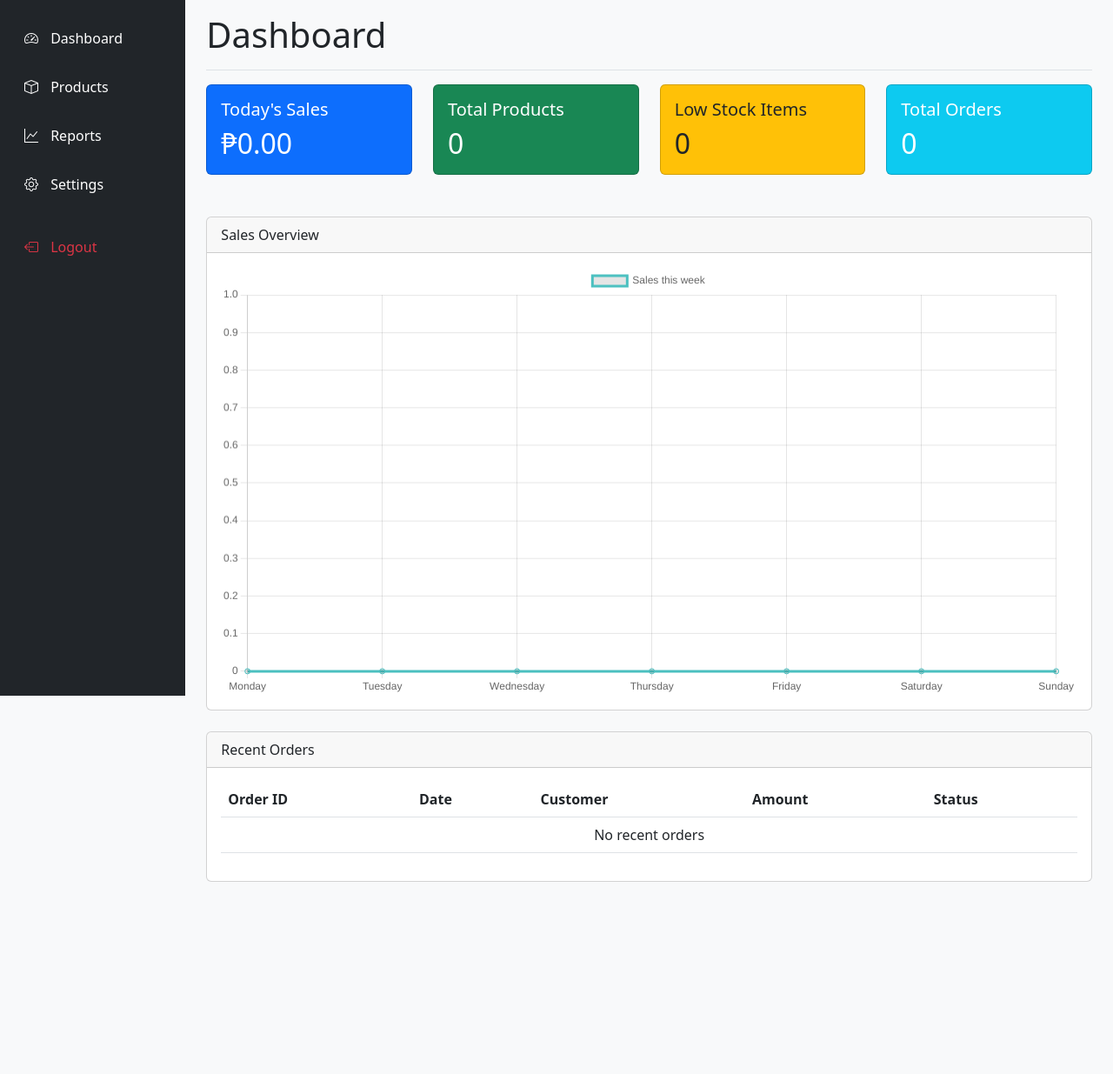
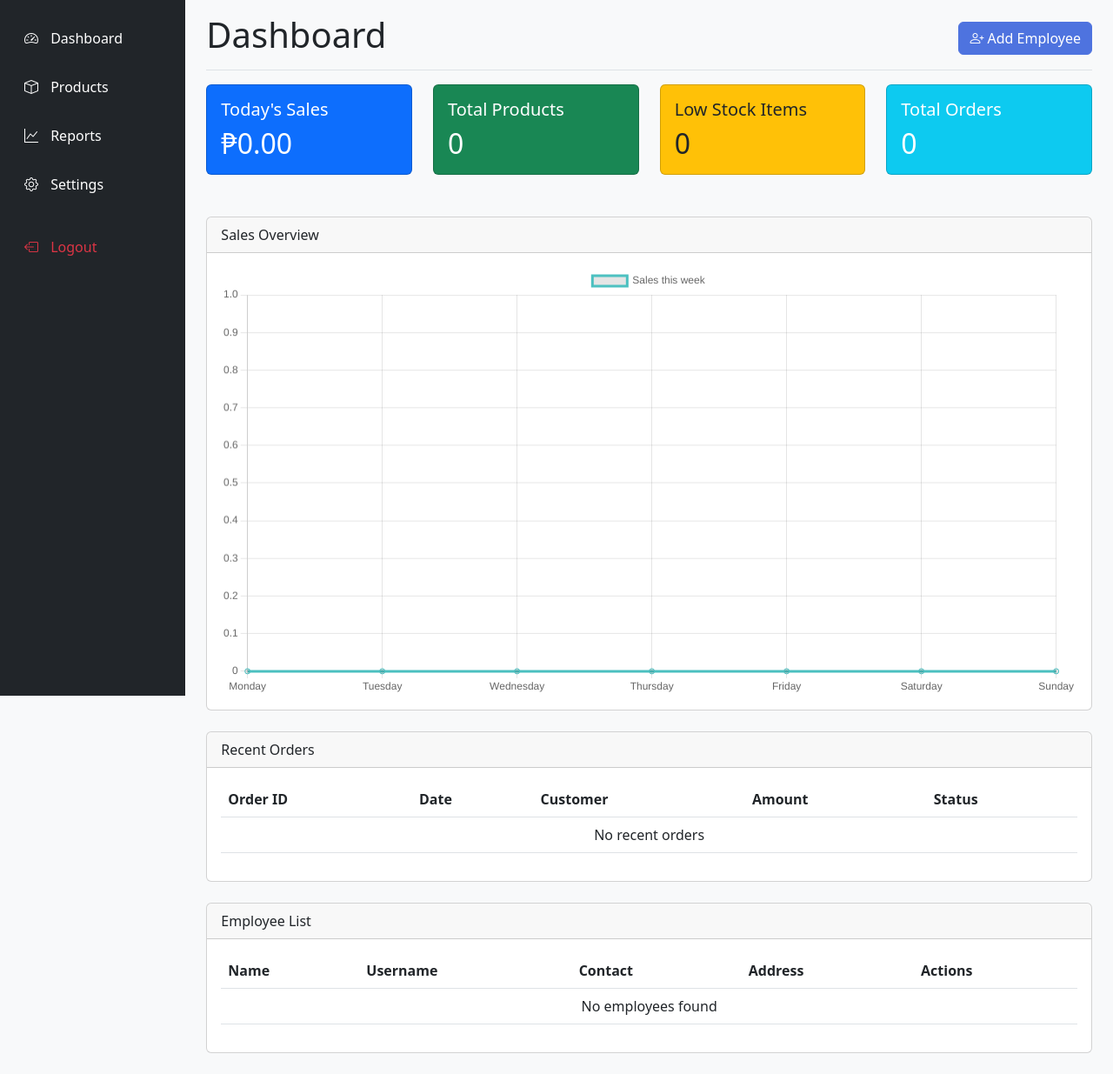
Before and after one commit to RhodCoding/POS-Namin, a PHP site: page /admin/dashboard.php in a window 1280 px wide. Shown: the whole page at 87% size. Before the commit the page ends 1014 px from the top, so only its background shows below. Run offline with PHP 8.4, Linux system fonts and the light colour scheme; the visitor is signed in with stand-in values (Sample User, id 1); some libraries are stand-ins or nearby versions.

Commit message:
Employee Registration Added

```diff
--- a/admin/dashboard.php
+++ b/admin/dashboard.php
@@ -25,6 +25,11 @@ if (!isset($_SESSION['user_id']) || $_SESSION['role'] !== 'admin') {
             <main class="col-md-10 ms-sm-auto px-md-4">
                 <div class="d-flex justify-content-between flex-wrap flex-md-nowrap align-items-center pt-3 pb-2 mb-3 border-bottom">
                     <h1>Dashboard</h1>
+                    <div class="btn-toolbar mb-2 mb-md-0">
+                        <button type="button" class="btn btn-primary" data-bs-toggle="modal" data-bs-target="#employeeModal">
+                            <i class="bi bi-person-plus"></i> Add Employee
+                        </button>
+                    </div>
                 </div>
 
                 <!-- Dashboard Content -->
@@ -107,7 +112,83 @@ if (!isset($_SESSION['user_id']) || $_SESSION['role'] !== 'admin') {
                         </div>
                     </div>
                 </div>
+
+                <!-- Employee List -->
+<div class="row mt-4 mb-4">
+    <div class="col-12">
+        <div class="card">
+            <div class="card-header d-flex justify-content-between align-items-center">
+                <span>Employee List</span>
+            </div>
+            <div class="card-body">
+                <div class="table-responsive">
+                    <table class="table">
+                        <thead>
+                            <tr>
+                                <th>Name</th>
+                                <th>Username</th>
+                                <th>Contact</th>
+                                <th>Address</th>
+                                <th>Actions</th>
+                            </tr>
+                        </thead>
+                        <tbody>
+                            <tr>
+                                <td colspan="5" class="text-center">No employees found</td>
+                            </tr>
+                        </tbody>
+                    </table>
+                </div>
+            </div>
+        </div>
+    </div>
+</div>
             </main>
+        </div>
+    </div>
+
+    <!-- Employee Registration Modal -->
+    <div class="modal fade" id="employeeModal" tabindex="-1">
+        <div class="modal-dialog">
+            <div class="modal-content">
+                <div class="modal-header">
+                    <h5 class="modal-title">Add New Employee</h5>
+                    <button type="button" class="btn-close" data-bs-dismiss="modal"></button>
+                </div>
+                <div class="modal-body">
+                    <form id="employeeForm">
+                        <div class="mb-3">
+                            <label for="employeeName" class="form-label">Full Name</label>
+                            <input type="text" class="form-control" id="employeeName" required>
+                        </div>
+                        <div class="mb-3">
+                            <label for="employeeUsername" class="form-label">Username</label>
+                            <input type="text" class="form-control" id="employeeUsername" required>
+                        </div>
+                        <div class="mb-3">
+                            <label for="employeePassword" class="form-label">Password</label>
+                            <div class="input-group">
+                                <input type="password" class="form-control" id="employeePassword" required>
+                                <button class="btn btn-outline-secondary" type="button" id="togglePassword">
+                                    <i class="bi bi-eye"></i>
+                                </button>
+                            </div>
+                        </div>
+                        <div class="mb-3">
+                            <label for="employeeContact" class="form-label">Contact Number</label>
+                            <input type="tel" class="form-control" id="employeeContact">
+                        </div>
+                        <div class="mb-3">
+                            <label for="employeeAddress" class="form-label">Address</label>
+                            <textarea class="form-control" id="employeeAddress" rows="2"></textarea>
+                        </div>
+                    </form>
+                </div>
+                <div class="modal-footer">
+                    <button type="button" class="btn btn-secondary" data-bs-dismiss="modal">Cancel</button>
+                    <button type="button" class="btn btn-primary" id="saveEmployee">Add Employee</button>
+                </div>
+            </div>
         </div>
     </div>
 
@@ -136,6 +217,42 @@ if (!isset($_SESSION['user_id']) || $_SESSION['role'] !== 'admin') {
                 }
             }
         });
+
+        // Toggle password visibility
+        document.getElementById('togglePassword').addEventListener('click', function() {
+            const passwordInput = document.getElementById('employeePassword');
+            const icon = this.querySelector('i');
+
+            if (passwordInput.type === 'password') {
+                passwordInput.type = 'text';
+                icon.classList.remove('bi-eye');
+                icon.classList.add('bi-eye-slash');
+            } else {
+                passwordInput.type = 'password';
+                icon.classList.remove('bi-eye-slash');
+                icon.classList.add('bi-eye');
+            }
+        });
+
+        // Handle employee form submission
+        document.getElementById('saveEmployee').addEventListener('click', function() {
+            const form = document.getElementById('employeeForm');
+            const formData = {
+                name: document.getElementById('employeeName').value,
+                username: document.getElementById('employeeUsername').value,
+                password: document.getElementById('employeePassword').value,
+                contact: document.getElementById('employeeContact').value,
+                address: document.getElementById('employeeAddress').value
+            };
+
+            // TODO: Add API call to save employee data
+            console.log('Employee data:', formData);
+
+            // Show success message and close modal
+            alert('Employee added successfully!');
+            bootstrap.Modal.getInstance(document.getElementById('employeeModal')).hide();
+            form.reset();
+        });
     </script>
 </body>
 </html>
```
